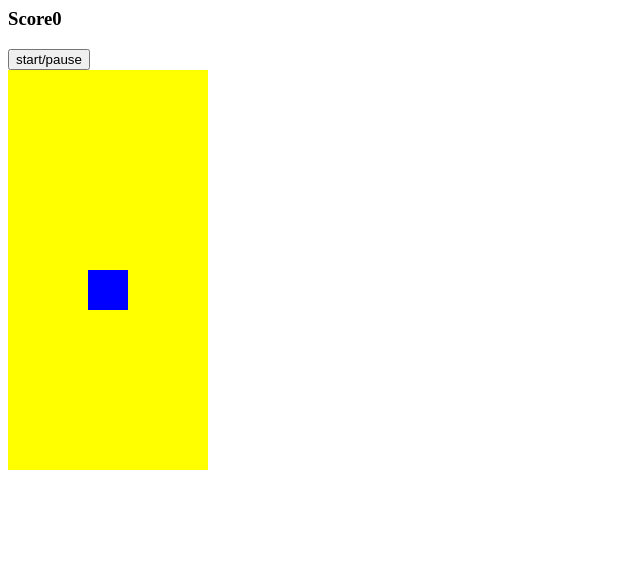
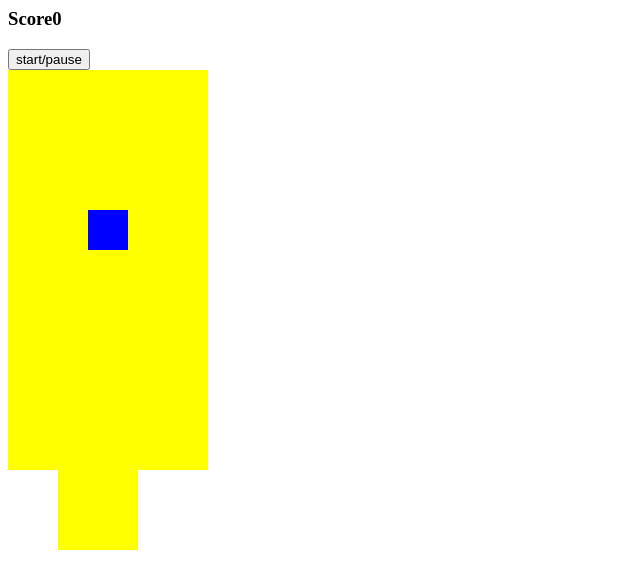
Before and after one commit to heleneamlo/Utvikling-oppgave, a plain HTML site: page tetris/index.html in a window 1280 px wide. Shown: the whole page, without its empty margins (0-640 px from the left). Drawn offline with nearby package versions, Linux system fonts and the light colour scheme.

Commit message:
keyup -> keydown

```diff
--- a/tetris/index.html
+++ b/tetris/index.html
@@ -9,6 +9,7 @@
 <body>
     <h3>Score<span id="score">0</span></h3>
     <button id="start-button">start/pause</button>
+    <div class="container">
     <div class="grid">
         <div></div>
         <div></div>
@@ -221,6 +222,25 @@
         <div class="taken"></div>
         <div class="taken"></div>
     </div>
+    <div class="mini-grid">
+        <div></div>
+        <div></div>
+        <div></div>
+        <div></div>
+        <div></div>
+        <div></div>
+        <div></div>
+        <div></div>
+        <div></div>
+        <div></div>
+        <div></div>
+        <div></div>
+        <div></div>
+        <div></div>
+        <div></div>
+        <div></div>
+      </div>
+</div>
     <script src="https://ajax.googleapis.com/ajax/libs/jquery/3.6.0/jquery.min.js"></script>
     <script src="index.js"></script>
 </body>
--- a/tetris/index.js
+++ b/tetris/index.js
@@ -62,7 +62,8 @@ const STETRIMINO = [
   let currentTetr = TETRIMINOES[Math.floor(Math.random()*TETRIMINOES.length)][currentRot];
 
 
-
+//randomly select a Tetromino and its first rotation
+let random = Math.floor(Math.random()*TETRIMINOES.length)
   //tegn tetriminioes
   function draw() {
     currentTetr.forEach(e => {
@@ -88,7 +89,7 @@ function moveDown() {
 }
 
 //spill cycle
-timerId = setInterval(moveDown,500)
+timerId = setInterval(moveDown,700)
 
 
 //knapper -> funksjoner
@@ -96,14 +97,14 @@ function control(e) {
   if(e.keyCode === 37) {
     moveLeft()
   } else if (e.keyCode === 38) {
-  //  rotate()
+  rotate()
   } else if (e.keyCode === 39) {
-   // moveRight()
+    moveRight()
   } else if (e.keyCode === 40) {
     moveDown()
   }
 }
-document.addEventListener("keyup",control)
+document.addEventListener("keydown",control)
 
 function freeze() {
   //sjekker om den toucher noe med taken, enten bunnen eller andre blokker
@@ -129,4 +130,27 @@ function moveLeft() {
     }
     draw()
   };
+  function moveRight() {
+    undraw()
+    const isAtRightEdge = currentTetr.some(e => (currentPos + e)% width === width-1)
+
+
+      if (!isAtRightEdge) currentPos +=1
+
+      if (currentTetr.some(e => squares[currentPos + e].classList.contains("taken"))) {
+        currentPos -=1
+      }
+      draw()
+    };
 // });
+
+//roter
+function rotate() {
+  undraw();
+  currentRot++
+  if (currentRot === currentTetr.length) { // gå til 0 etter 4
+    currentRot = 0
+  }
+  currentTetr = TETRIMINOES[random][currentRot]
+  draw()
+};
--- a/tetris/styles.css
+++ b/tetris/styles.css
@@ -1,5 +1,18 @@
 
-.grid {
+.mini-grid {
+    margin-left: 50px;
+    width: 80px;
+    height: 80px;
+    display: flex;
+    flex-wrap: wrap;
+    background-color: yellow;
+  }
+
+  .mini-grid div {
+    height: 20px;
+    width: 20px;
+  }
+  .grid {
     width: 200px;
     height: 400px;
     display: flex;
```
